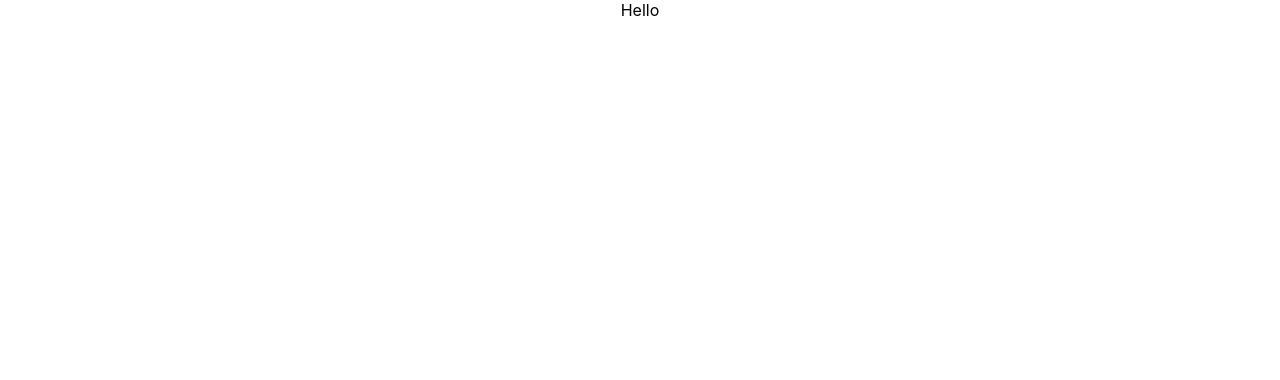
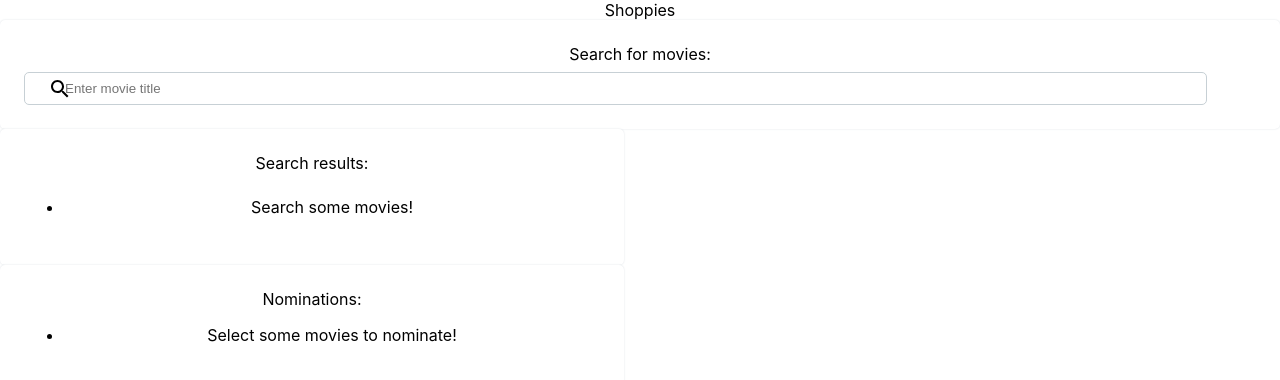
Before and after one commit to bunge12/shoppies, a React (Create React App) app: page / in a window 1280 px wide. Shown: the top 380 px of the page. Built offline with nearby package versions, Linux system fonts and the light colour scheme.

Commit message:
Added axios and return search from API

```diff
--- a/package.json
+++ b/package.json
@@ -6,6 +6,7 @@
     "@testing-library/jest-dom": "^4.2.4",
     "@testing-library/react": "^9.3.2",
     "@testing-library/user-event": "^7.1.2",
+    "axios": "^0.20.0",
     "react": "^16.13.1",
     "react-dom": "^16.13.1",
     "react-scripts": "3.4.3",
--- a/src/App.js
+++ b/src/App.js
@@ -1,8 +1,31 @@
-import React from "react";
+import React, { useState } from "react";
+import axios from "axios";
 import "./App.css";
+import Search from "./components/Search";
+import Results from "./components/Results";
+import Nominations from "./components/Nominations";
 
 function App() {
-  return <div className="App">Hello</div>;
+  const [nominations, setNominations] = useState([]);
+  // const [search, setSearch] = useState("");
+  const [results, setResults] = useState({});
+  const searchCallback = (data) => {
+    console.log(data);
+    axios
+      .get(`http://www.omdbapi.com/?apikey=789b871e&type=movie&s=${data}`)
+      .then((data) => {
+        console.log(data.data);
+        setResults(data.data);
+      });
+  };
+  return (
+    <div className="App">
+      Shoppies
+      <Search callback={searchCallback}></Search>
+      <Results data={results["Search"]}></Results>
+      <Nominations data={nominations}></Nominations>
+    </div>
+  );
 }
 
 export default App;
```
Also changed, not shown: 1 other file (tests, documents, lock files or other folders).
